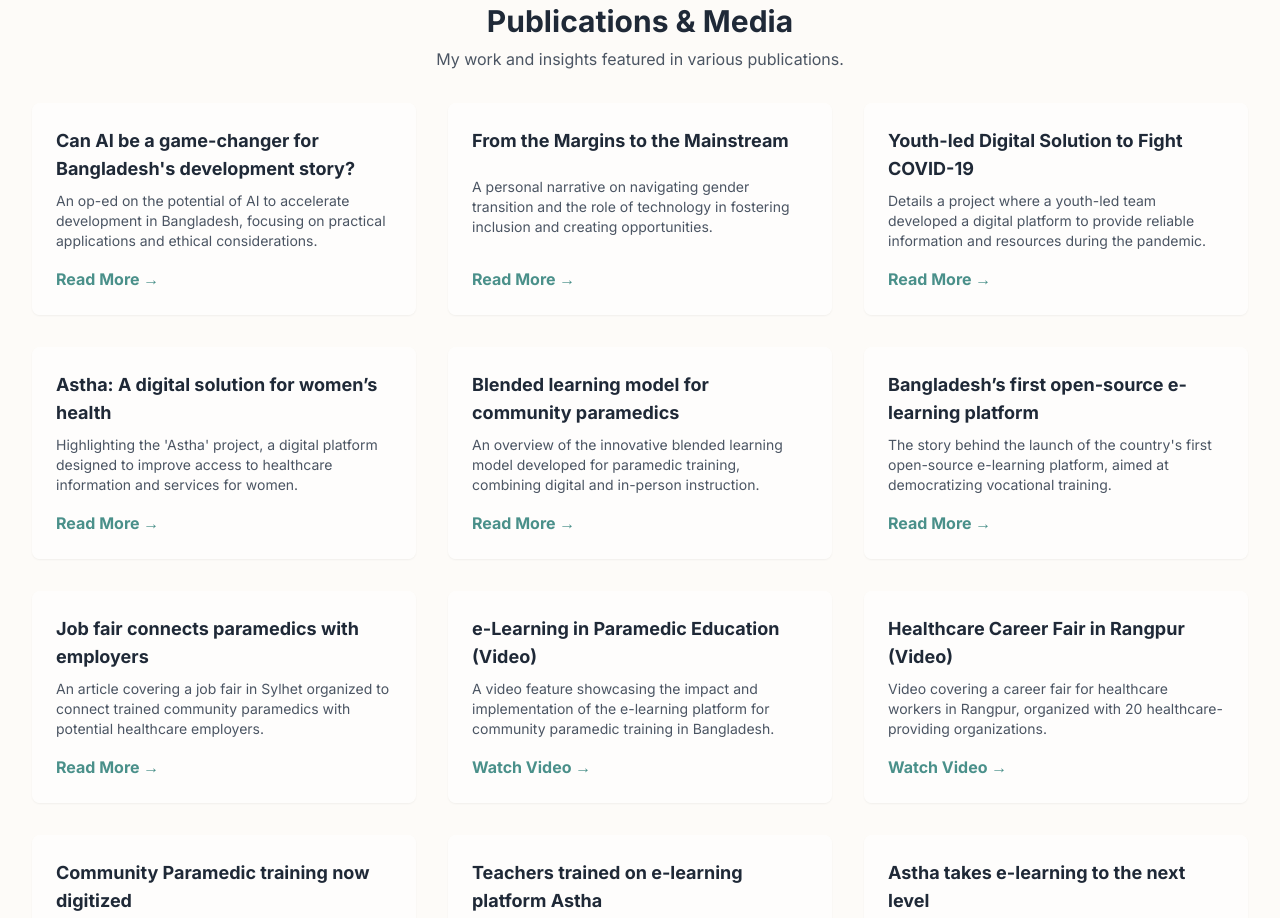
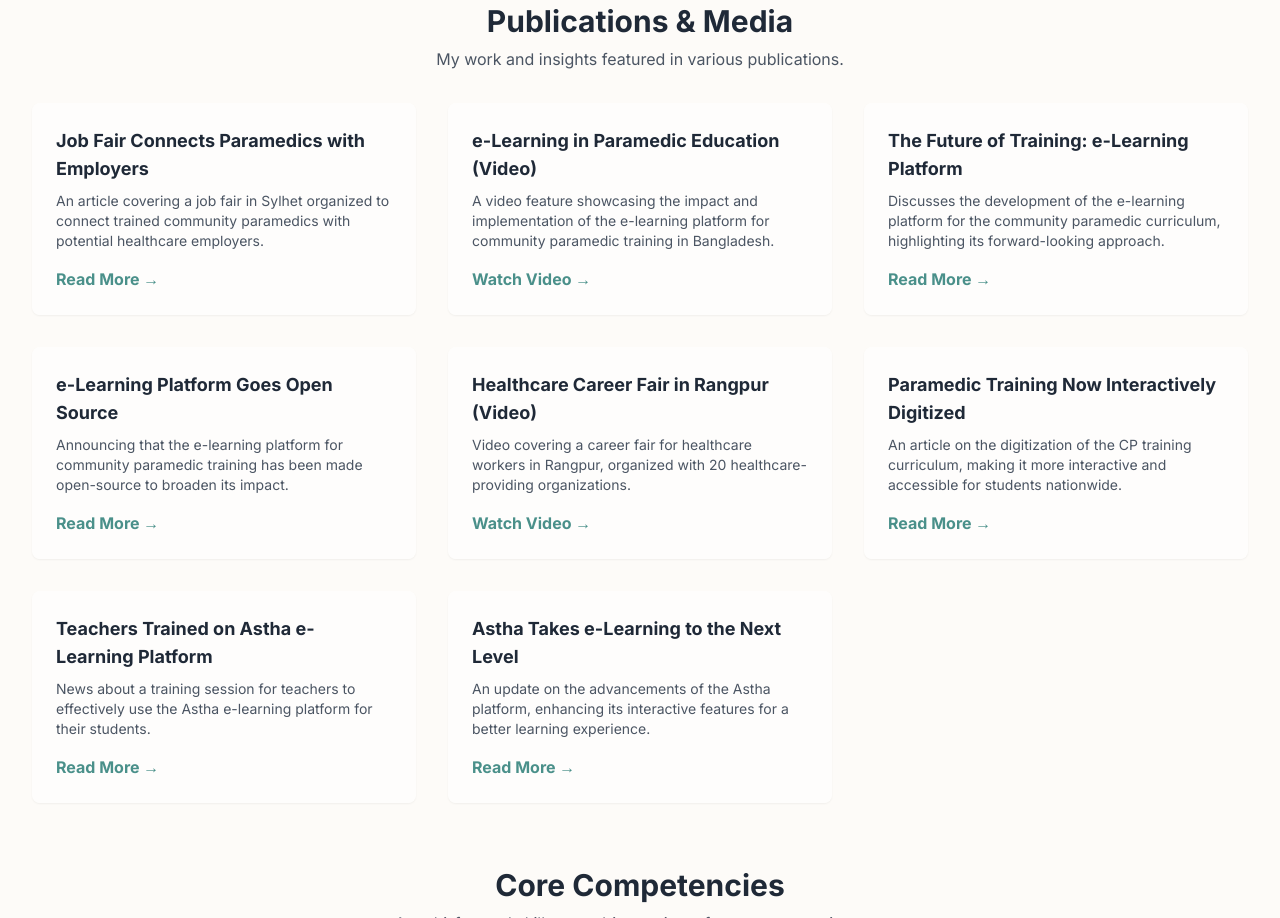
Before and after one commit to rafijahiin/rafi-jahin-portfolio, a plain HTML site: page index.html in a window 1280 px wide. Shown: the part 1497-2415 px from the top of the page. Drawn offline with nearby package versions, Linux system fonts and the light colour scheme.

Commit message:
index.html

```diff
--- a/index.html
+++ b/index.html
@@ -164,38 +164,8 @@
                 <p class="mt-2 text-gray-600">My work and insights featured in various publications.</p>
             </div>
             <div class="grid grid-cols-1 md:grid-cols-2 lg:grid-cols-3 gap-8">
-                <div class="publication-card bg-white/60 p-6 rounded-lg shadow-sm flex flex-col">
-                    <h3 class="text-lg font-bold text-gray-800 mb-2 flex-grow">Can AI be a game-changer for Bangladesh's development story?</h3>
-                    <p class="text-sm text-gray-600 mb-4 flex-grow">An op-ed on the potential of AI to accelerate development in Bangladesh, focusing on practical applications and ethical considerations.</p>
-                    <a href="https://www.dhakatribune.com/opinion/op-ed/334207/can-ai-be-a-game-changer-for-bangladesh-s" target="_blank" class="text-[#4A908A] font-semibold hover:underline self-start">Read More →</a>
-                </div>
-                <div class="publication-card bg-white/60 p-6 rounded-lg shadow-sm flex flex-col">
-                    <h3 class="text-lg font-bold text-gray-800 mb-2 flex-grow">From the Margins to the Mainstream</h3>
-                    <p class="text-sm text-gray-600 mb-4 flex-grow">A personal narrative on navigating gender transition and the role of technology in fostering inclusion and creating opportunities.</p>
-                    <a href="https://www.thedailystar.net/shout/news/the-margins-the-mainstream-3183531" target="_blank" class="text-[#4A908A] font-semibold hover:underline self-start">Read More →</a>
-                </div>
-                <div class="publication-card bg-white/60 p-6 rounded-lg shadow-sm flex flex-col">
-                    <h3 class="text-lg font-bold text-gray-800 mb-2 flex-grow">Youth-led Digital Solution to Fight COVID-19</h3>
-                    <p class="text-sm text-gray-600 mb-4 flex-grow">Details a project where a youth-led team developed a digital platform to provide reliable information and resources during the pandemic.</p>
-                    <a href="https://www.swisscontact.org/en/news/youth-led-digital-solution-to-fight-covid-19-in-bangladesh" target="_blank" class="text-[#4A908A] font-semibold hover:underline self-start">Read More →</a>
-                </div>
-                <div class="publication-card bg-white/60 p-6 rounded-lg shadow-sm flex flex-col">
-                    <h3 class="text-lg font-bold text-gray-800 mb-2 flex-grow">Astha: A digital solution for women’s health</h3>
-                    <p class="text-sm text-gray-600 mb-4 flex-grow">Highlighting the 'Astha' project, a digital platform designed to improve access to healthcare information and services for women.</p>
-                    <a href="https://www.swisscontact.org/en/news/astha-a-digital-solution-for-womens-health" target="_blank" class="text-[#4A908A] font-semibold hover:underline self-start">Read More →</a>
-                </div>
-                <div class="publication-card bg-white/60 p-6 rounded-lg shadow-sm flex flex-col">
-                    <h3 class="text-lg font-bold text-gray-800 mb-2 flex-grow">Blended learning model for community paramedics</h3>
-                    <p class="text-sm text-gray-600 mb-4 flex-grow">An overview of the innovative blended learning model developed for paramedic training, combining digital and in-person instruction.</p>
-                    <a href="https://www.swisscontact.org/en/news/blended-learning-model-for-community-paramedics" target="_blank" class="text-[#4A908A] font-semibold hover:underline self-start">Read More →</a>
-                </div>
-                <div class="publication-card bg-white/60 p-6 rounded-lg shadow-sm flex flex-col">
-                    <h3 class="text-lg font-bold text-gray-800 mb-2 flex-grow">Bangladesh’s first open-source e-learning platform</h3>
-                    <p class="text-sm text-gray-600 mb-4 flex-grow">The story behind the launch of the country's first open-source e-learning platform, aimed at democratizing vocational training.</p>
-                    <a href="https://www.swisscontact.org/en/news/bangladeshs-first-open-source-e-learning-platform" target="_blank" class="text-[#4A908A] font-semibold hover:underline self-start">Read More →</a>
-                </div>
                  <div class="publication-card bg-white/60 p-6 rounded-lg shadow-sm flex flex-col">
-                    <h3 class="text-lg font-bold text-gray-800 mb-2 flex-grow">Job fair connects paramedics with employers</h3>
+                    <h3 class="text-lg font-bold text-gray-800 mb-2 flex-grow">Job Fair Connects Paramedics with Employers</h3>
                     <p class="text-sm text-gray-600 mb-4 flex-grow">An article covering a job fair in Sylhet organized to connect trained community paramedics with potential healthcare employers.</p>
                     <a href="https://www.swisscontact.org/en/news/job-fair-in-sylhet-connects-community-paramedics-with-employers" target="_blank" class="text-[#4A908A] font-semibold hover:underline self-start">Read More →</a>
                 </div>
@@ -204,23 +174,33 @@
                     <p class="text-sm text-gray-600 mb-4 flex-grow">A video feature showcasing the impact and implementation of the e-learning platform for community paramedic training in Bangladesh.</p>
                     <a href="https://www.youtube.com/watch?v=4ZvAVU-j8W8" target="_blank" class="text-[#4A908A] font-semibold hover:underline self-start">Watch Video →</a>
                 </div>
-                 <div class="publication-card bg-white/60 p-6 rounded-lg shadow-sm flex flex-col">
+                <div class="publication-card bg-white/60 p-6 rounded-lg shadow-sm flex flex-col">
+                    <h3 class="text-lg font-bold text-gray-800 mb-2 flex-grow">The Future of Training: e-Learning Platform</h3>
+                    <p class="text-sm text-gray-600 mb-4 flex-grow">Discusses the development of the e-learning platform for the community paramedic curriculum, highlighting its forward-looking approach.</p>
+                    <a href="https://www.swisscontact.org/en/news/into-the-future-of-training-an-e-learning-platform-for-community-paramedic-curriculum" target="_blank" class="text-[#4A908A] font-semibold hover:underline self-start">Read More →</a>
+                </div>
+                <div class="publication-card bg-white/60 p-6 rounded-lg shadow-sm flex flex-col">
+                    <h3 class="text-lg font-bold text-gray-800 mb-2 flex-grow">e-Learning Platform Goes Open Source</h3>
+                    <p class="text-sm text-gray-600 mb-4 flex-grow">Announcing that the e-learning platform for community paramedic training has been made open-source to broaden its impact.</p>
+                    <a href="https://www.swisscontact.org/en/news/the-e-learning-platform-for-the-community-paramedic-training-is-now-open-source" target="_blank" class="text-[#4A908A] font-semibold hover:underline self-start">Read More →</a>
+                </div>
+                <div class="publication-card bg-white/60 p-6 rounded-lg shadow-sm flex flex-col">
                     <h3 class="text-lg font-bold text-gray-800 mb-2 flex-grow">Healthcare Career Fair in Rangpur (Video)</h3>
                     <p class="text-sm text-gray-600 mb-4 flex-grow">Video covering a career fair for healthcare workers in Rangpur, organized with 20 healthcare-providing organizations.</p>
                     <a href="https://www.facebook.com/shomvobBD/videos/%E0%A7%A8%E0%A7%A6-%E0%A6%B8%E0%A7%8D%E0%A6%AC%E0%A6%BE%E0%A6%B8%E0%A7%8D%E0%A6%A5%E0%A6%B8%E0%A7%87%E0%A6%AC%E0%A6%BE-%E0%A6%AA%E0%A7%8D%E0%A6%B0%E0%A6%A7%E0%A6%BE%E0%A6%A8%E0%A6%95%E0%A6%BE%E0%A6%B0%E0%A7%80-%E0%A6%B8%E0%A6%82%E0%A6%B8%E0%A7%8D%E0%A6%A5%E0%A6%BE-%E0%A6%A8%E0%A6%BF%E0%A7%9F%E0%A7%87-%E0%A6%86%E0%A7%9F%E0%A7%8B%E0%A6%9C%E0%A6%BF%E0%A6%A4-%E0%A6%B0%E0%A6%82%E0%A6%AA%E0%A7%81%E0%A6%B0%E0%A7%87-%E0%A6%B8%E0%A7%8D%E0%A6%AC%E0%A6%BE%E0%A6%B8%E0%A7%8D%E0%A6%A5%E0%A6%95%E0%A6%B0%E0%A7%8D%E0%A6%AE%E0%A7%80%E0%A6%B0-%E0%A6%95%E0%A7%8D%E0%A6%AF%E0%A6%BE%E0%A6%B0%E0%A6%BF%E0%A7%9F%E0%A6%BE%E0%A6%B0-%E0%A6%AE%E0%A7%87%E0%A6%B2%E0%A6%BE/1530961021139389/" target="_blank" class="text-[#4A908A] font-semibold hover:underline self-start">Watch Video →</a>
                 </div>
-                 <div class="publication-card bg-white/60 p-6 rounded-lg shadow-sm flex flex-col">
-                    <h3 class="text-lg font-bold text-gray-800 mb-2 flex-grow">Community Paramedic training now digitized</h3>
+                <div class="publication-card bg-white/60 p-6 rounded-lg shadow-sm flex flex-col">
+                    <h3 class="text-lg font-bold text-gray-800 mb-2 flex-grow">Paramedic Training Now Interactively Digitized</h3>
                     <p class="text-sm text-gray-600 mb-4 flex-grow">An article on the digitization of the CP training curriculum, making it more interactive and accessible for students nationwide.</p>
                     <a href="https://www.swisscontact.org/en/news/the-community-paramedic-cp-training-is-now-interactively-digitized" target="_blank" class="text-[#4A908A] font-semibold hover:underline self-start">Read More →</a>
                 </div>
-                 <div class="publication-card bg-white/60 p-6 rounded-lg shadow-sm flex flex-col">
-                    <h3 class="text-lg font-bold text-gray-800 mb-2 flex-grow">Teachers trained on e-learning platform Astha</h3>
+                <div class="publication-card bg-white/60 p-6 rounded-lg shadow-sm flex flex-col">
+                    <h3 class="text-lg font-bold text-gray-800 mb-2 flex-grow">Teachers Trained on Astha e-Learning Platform</h3>
                     <p class="text-sm text-gray-600 mb-4 flex-grow">News about a training session for teachers to effectively use the Astha e-learning platform for their students.</p>
                     <a href="https://www.swisscontact.org/en/news/teachers-receive-training-on-e-learning-platform-astha" target="_blank" class="text-[#4A908A] font-semibold hover:underline self-start">Read More →</a>
                 </div>
-                 <div class="publication-card bg-white/60 p-6 rounded-lg shadow-sm flex flex-col">
-                    <h3 class="text-lg font-bold text-gray-800 mb-2 flex-grow">Astha takes e-learning to the next level</h3>
+                <div class="publication-card bg-white/60 p-6 rounded-lg shadow-sm flex flex-col">
+                    <h3 class="text-lg font-bold text-gray-800 mb-2 flex-grow">Astha Takes e-Learning to the Next Level</h3>
                     <p class="text-sm text-gray-600 mb-4 flex-grow">An update on the advancements of the Astha platform, enhancing its interactive features for a better learning experience.</p>
                     <a href="https://www.swisscontact.org/en/news/astha-takes-interactive-e-learning-to-its-next-level" target="_blank" class="text-[#4A908A] font-semibold hover:underline self-start">Read More →</a>
                 </div>
@@ -297,7 +277,7 @@
                         points: [
                             "Built a pioneering AI-assisted analytical workflow (NotebookLM & Gemini) to process over 300 program documents and 160 stakeholder interviews, enhancing the rigor of the 10th Country Programme Evaluation.",
                             "Authored core chapters on Findings, Conclusions, and Recommendations for the Final Evaluation Report, directly influencing strategic planning.",
-                            "Produced interactive Power BI dashboards to translate complex evaluation data into actionable insights for high-level management.",
+                            "Producing interactive Power BI dashboards to translate complex evaluation data into actionable insights for high-level management.",
                             "Led team training on AI tools for qualitative analysis, boosting team productivity and technical capacity."
                         ]
                     },
@@ -441,10 +421,10 @@
             const skillsChart = new Chart(ctx, {
                 type: 'radar',
                 data: {
-                    labels: ['AI & Data Analysis', 'Evaluation & M&E', 'Product Management', 'Partnership Building', 'Data Visualization'],
+                    labels: ['AI & Data Analysis', 'Evaluation & M&E', 'Product Management', 'Partnership Building', 'Data Visualization', 'Project Implementation'],
                     datasets: [{
                         label: 'Skill Level',
-                        data: [5, 5, 4, 4, 5],
+                        data: [5, 5, 5, 5, 5, 5],
                         backgroundColor: 'rgba(74, 144, 138, 0.2)',
                         borderColor: 'rgba(74, 144, 138, 1)',
                         pointBackgroundColor: 'rgba(74, 144, 138, 1)',
```
